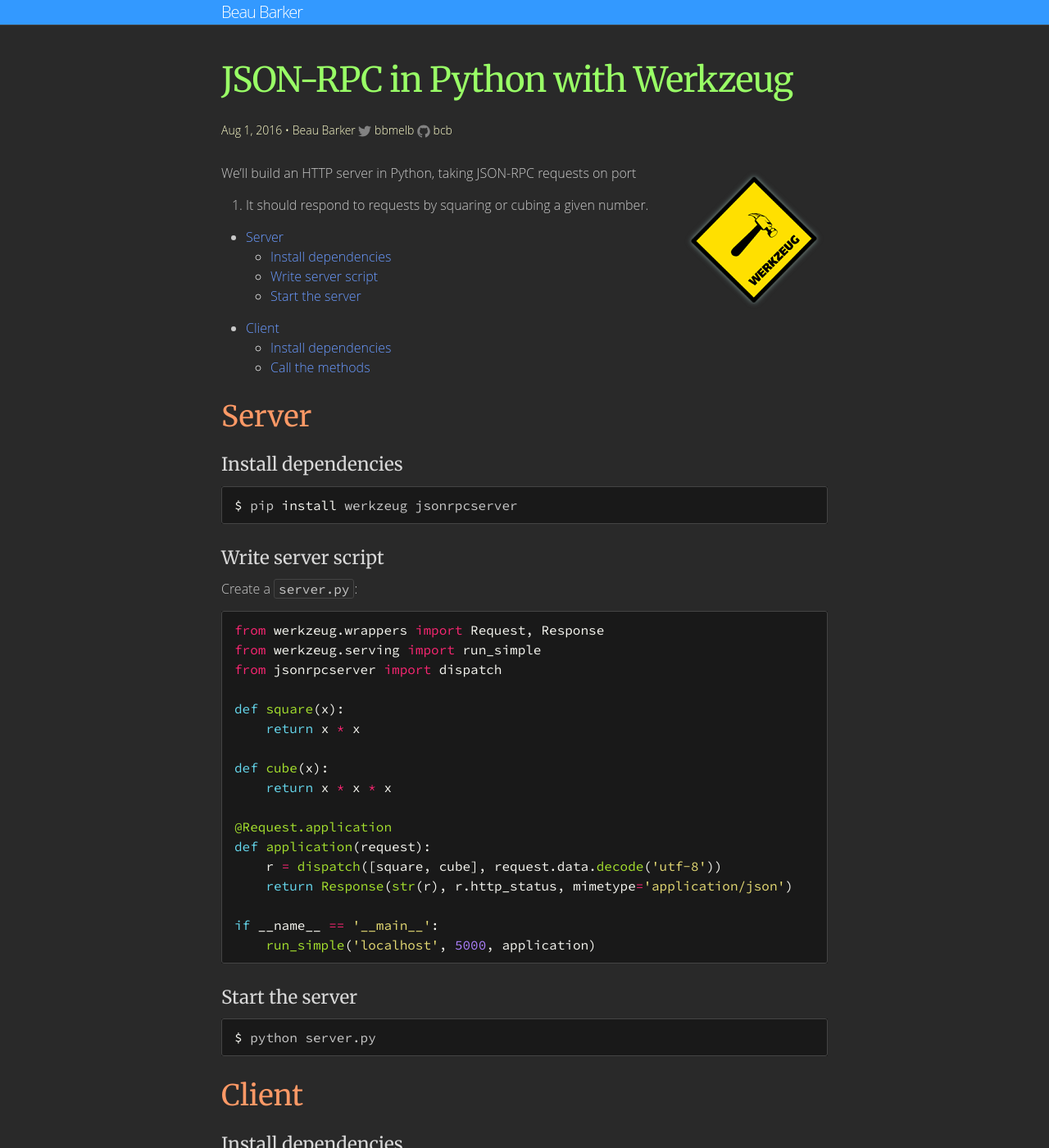
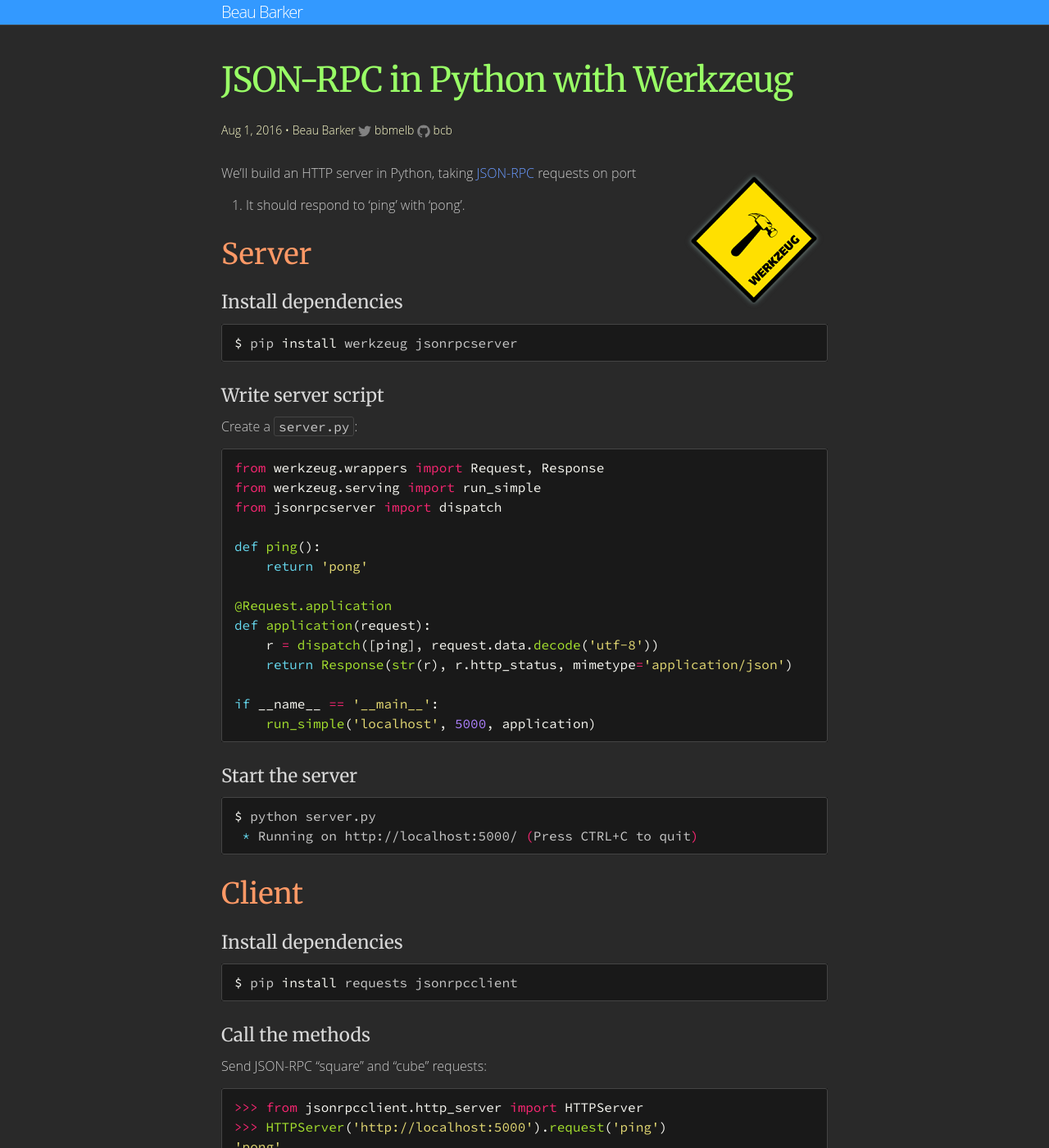
Before and after one commit to explodinglabs/explodinglabs.github.io, a Jekyll site: the page built from _jsonrpc/werkzeug.markdown, in a window 1280 px wide and 1400 px high. Shown: the whole window at 82% size. Built offline with Jekyll 4.4.1, drawn with Linux system fonts in a browser that asks for light colours; some web fonts are replaced; comment, search, counter and statistics services are not loaded; some of the changed text lies outside the part shown.

Commit message:
Simplified the flask and werkzeug examples

````diff
--- a/_jsonrpc/werkzeug.markdown
+++ b/_jsonrpc/werkzeug.markdown
@@ -9,11 +9,9 @@ comments: true
 ![werkzeug](/assets/werkzeug.png)
 </div>
 
-We'll build an HTTP server in Python, taking JSON-RPC requests on port
-5000. It should respond to requests by squaring or cubing a given number.
-
-* TOC
-{:toc}
+We'll build an HTTP server in Python, taking
+[JSON-RPC](http://www.jsonrpc.org/) requests on port
+5000. It should respond to 'ping' with 'pong'.
 
 Server
 ======
@@ -35,15 +33,12 @@ from werkzeug.wrappers import Request, Response
 from werkzeug.serving import run_simple
 from jsonrpcserver import dispatch
 
-def square(x):
-    return x * x
-
-def cube(x):
-    return x * x * x
+def ping():
+    return 'pong'
 
 @Request.application
 def application(request):
-    r = dispatch([square, cube], request.data.decode('utf-8'))
+    r = dispatch([ping], request.data.decode('utf-8'))
     return Response(str(r), r.http_status, mimetype='application/json')
 
 if __name__ == '__main__':
@@ -55,6 +50,7 @@ Start the server
 
 ``` shell
 $ python server.py
+ * Running on http://localhost:5000/ (Press CTRL+C to quit)
 ```
 
 Client
@@ -74,9 +70,6 @@ Send JSON-RPC "square" and "cube" requests:
 
 ```python
 >>> from jsonrpcclient.http_server import HTTPServer
->>> s = HTTPServer('http://localhost:5000')
->>> s.request('square', 3)
-9
->>> s.request('cube', 3)
-27
+>>> HTTPServer('http://localhost:5000').request('ping')
+'pong'
 ```
````
Also changed, not shown: _jsonrpc/flask.markdown (+4 -7 lines).
